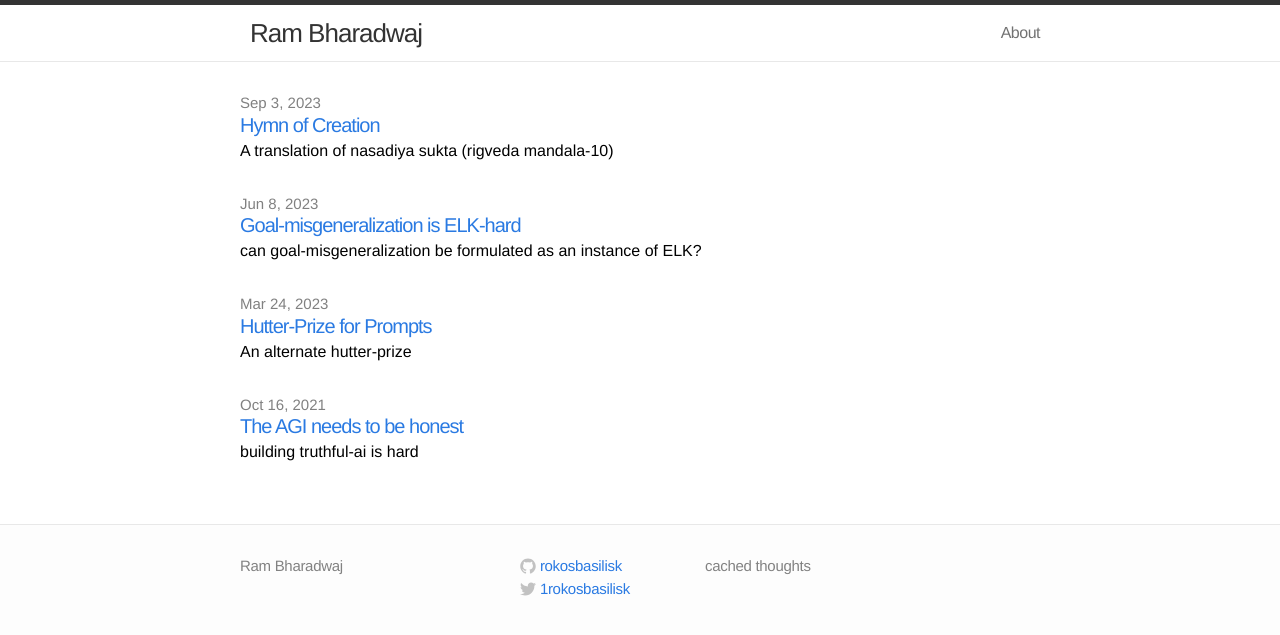
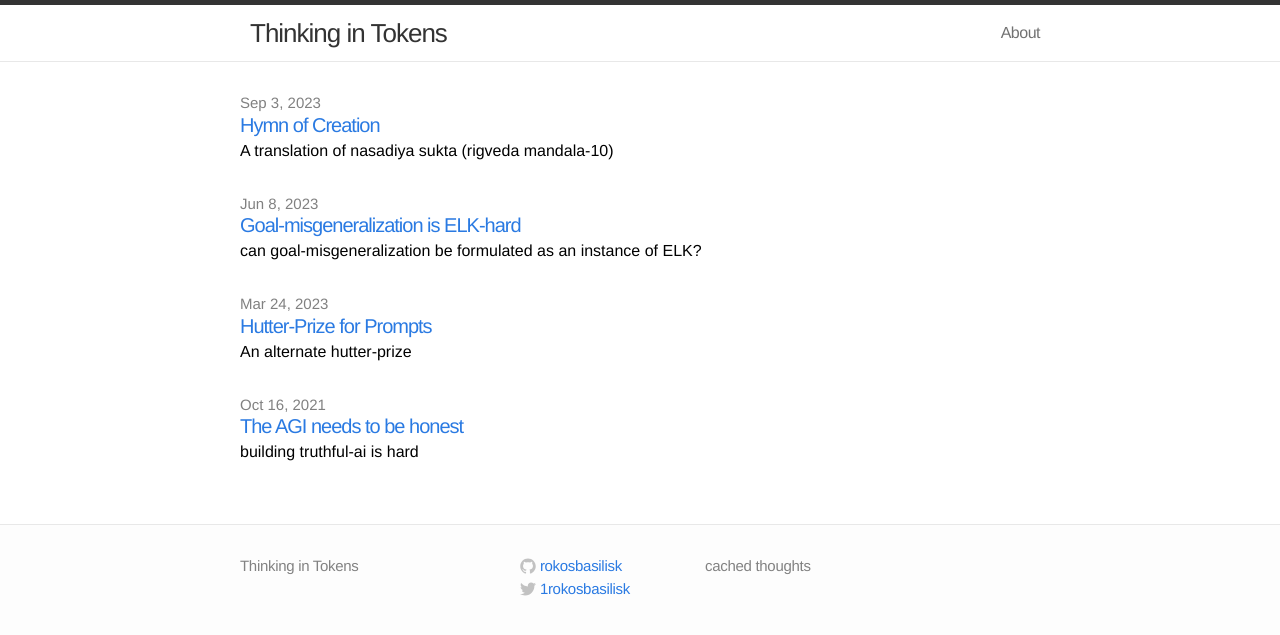
Before and after one commit to rokosbasilisk/rokosbasilisk.github.io, a Jekyll site: the page built from index.html, in a window 1280 px wide. Shown: the top 635 px of the page. Built offline with Jekyll 4.4.1, drawn with Linux system fonts in a browser that asks for light colours.

Commit message:
update .

```diff
--- a/_config.yml
+++ b/_config.yml
@@ -1,5 +1,5 @@
 # Site settings
-title: Ram Bharadwaj
+title: Thinking in Tokens
 email:
 description: "cached thoughts"
 baseurl: ""
```
Also changed, not shown: 2 other files.
